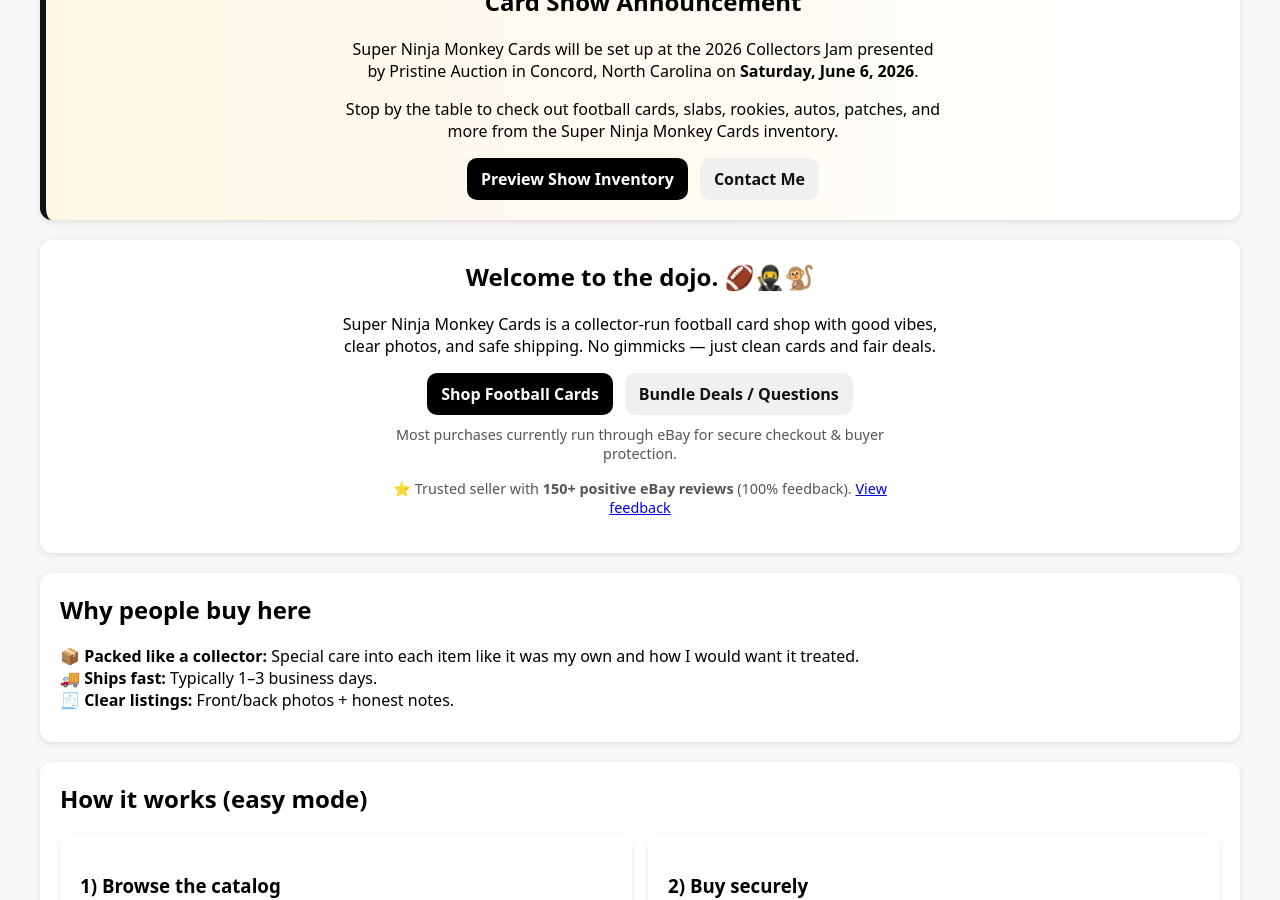
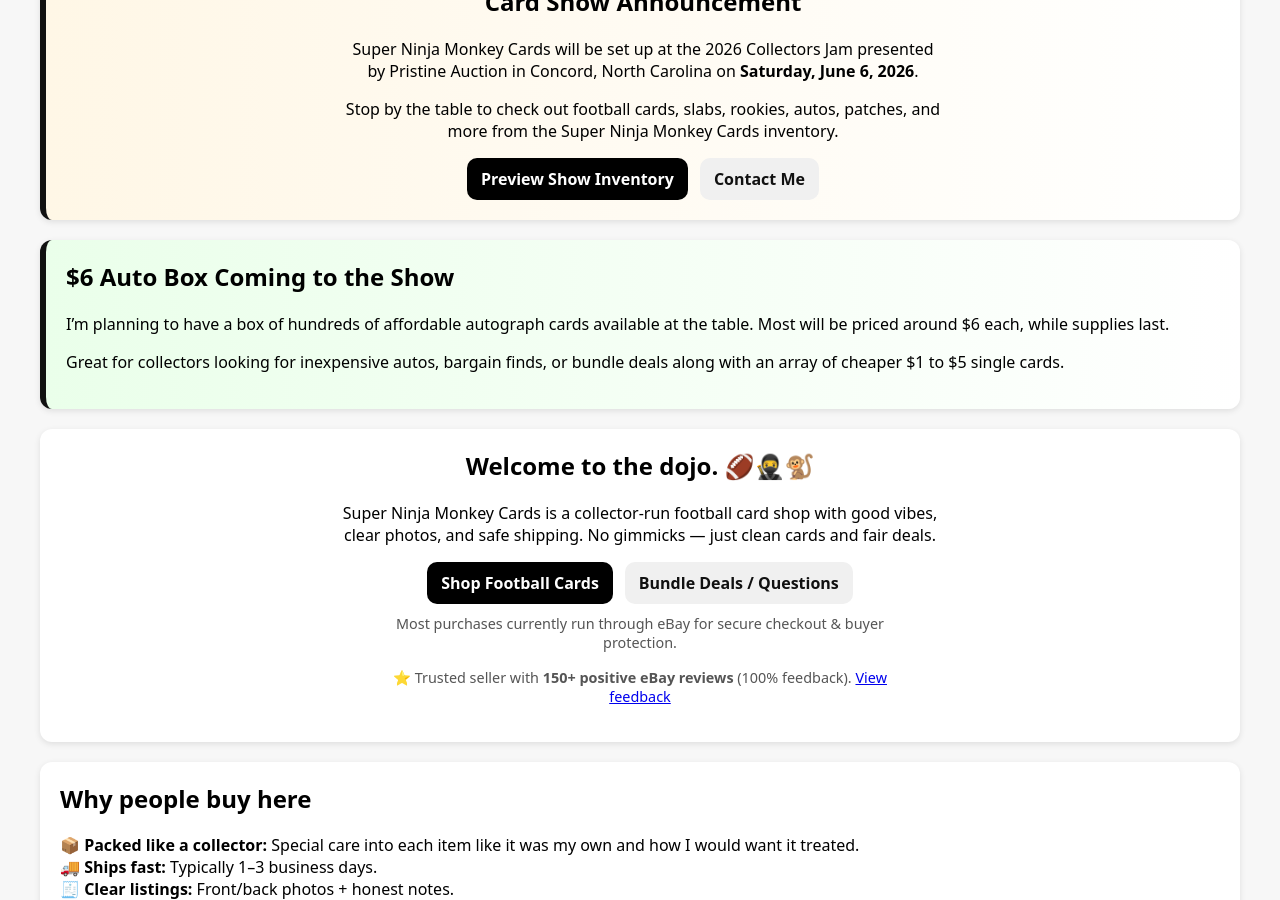
Before and after one commit to Daemek111/superninjamonkeys.com, a Jekyll site: the page index.html, which Jekyll copies as it is, in a window 1280 px wide and 900 px high, scrolled down 563 px. Built offline with Jekyll 4.4.1, drawn with Linux system fonts in a browser that asks for light colours.

Commit message:
Update index.html

```diff
--- a/index.html
+++ b/index.html
@@ -56,7 +56,16 @@
     <a class="button secondary" href="contact.html">Contact Me</a>
   </div>
 </section>
-
+<section class="card drops">
+  <h2>$6 Auto Box Coming to the Show</h2>
+  <p>
+    I’m planning to have a box of hundreds of affordable autograph cards available at the table.
+    Most will be priced around $6 each, while supplies last.
+  </p>
+  <p>
+    Great for collectors looking for inexpensive autos, bargain finds, or bundle deals along with an array of cheaper $1 to $5 single cards.
+  </p>
+</section>
   <section class="card hero">
     <h2>Welcome to the dojo. 🏈🥷🐒</h2>
     <p>
```
